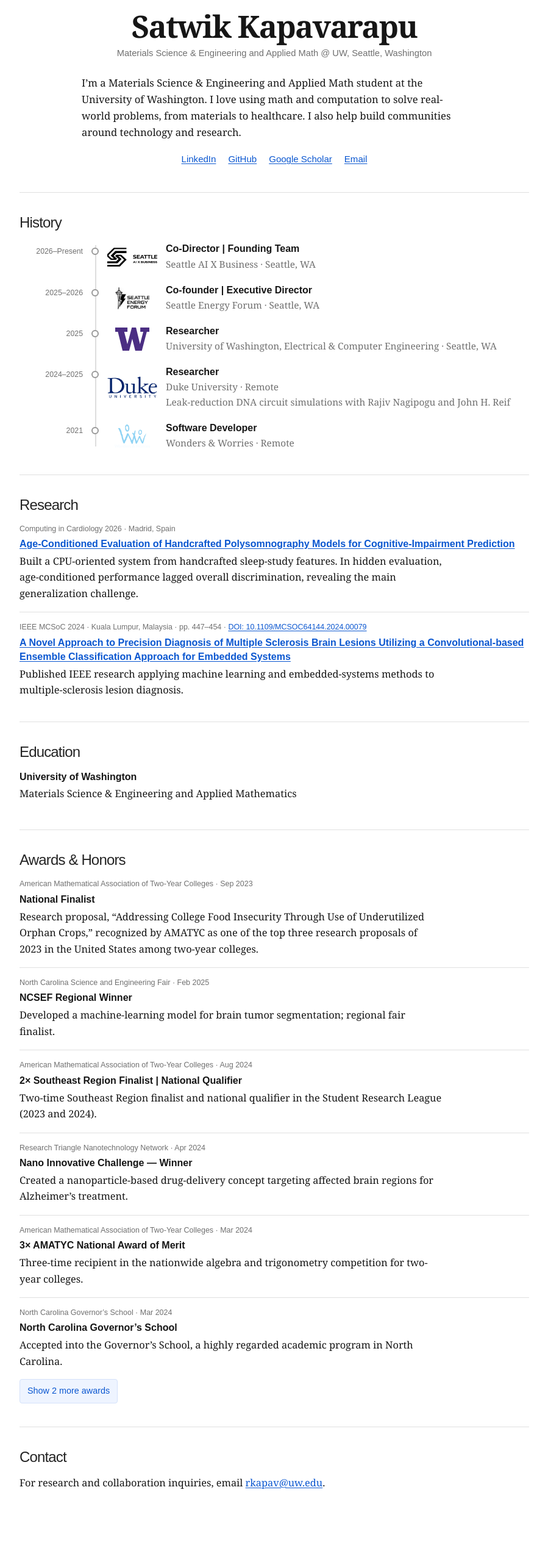
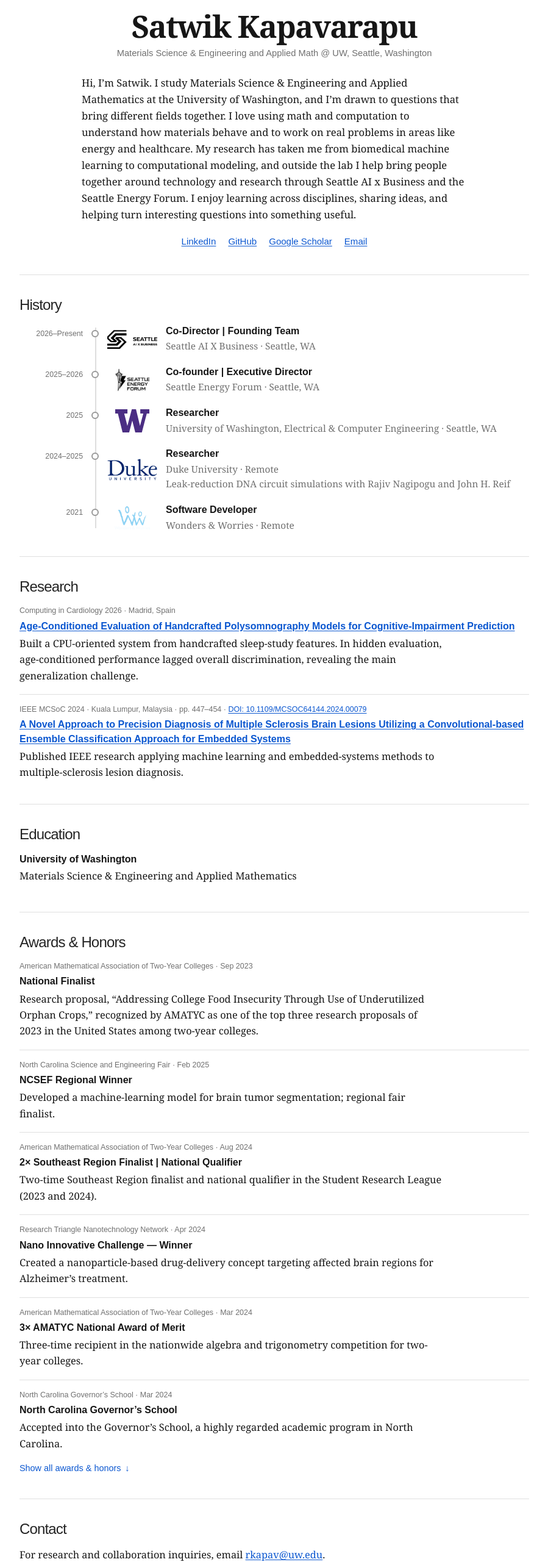
Before and after one commit to satwikkapavarapu/satwikkapavarapu.github.io, a plain HTML site: page index.html in a window 1280 px wide. Shown: the part 185-2746 px from the top of the page at 61% size, without its empty margins (190-1089 px from the left). Before the commit the page ends 2701 px from the top, so only its background shows below. Drawn offline with Linux system fonts and the light colour scheme.

Commit message:
Personalize bio and simplify awards disclosure

```diff
--- a/index.html
+++ b/index.html
@@ -5,7 +5,7 @@
     <meta name="viewport" content="width=device-width, initial-scale=1.0" />
     <meta name="description" content="Satwik Kapavarapu's portfolio" />
     <title>Satwik Kapavarapu</title>
-    <link rel="stylesheet" href="styles.css?v=e92891d" />
+    <link rel="stylesheet" href="styles.css?v=personal-bio-awards" />
   </head>
   <body>
     <main class="page">
@@ -16,9 +16,14 @@
           <p class="location">Materials Science &amp; Engineering and Applied Math @ UW, Seattle, Washington</p>
         </div>
         <p class="profile-bio">
-          I’m a Materials Science &amp; Engineering and Applied Math student at the University of
-          Washington. I love using math and computation to solve real-world problems, from materials
-          to healthcare. I also help build communities around technology and research.
+          Hi, I’m Satwik. I study Materials Science &amp; Engineering and Applied Mathematics at the
+          University of Washington, and I’m drawn to questions that bring different fields together.
+          I love using math and computation to understand how materials behave and to work on real
+          problems in areas like energy and healthcare. My research has taken me from biomedical
+          machine learning to computational modeling, and outside the lab I help bring people
+          together around technology and research through Seattle AI x Business and the Seattle
+          Energy Forum. I enjoy learning across disciplines, sharing ideas, and helping turn
+          interesting questions into something useful.
         </p>
         <nav class="profile-links" aria-label="Profiles and contact">
           <a href="https://www.linkedin.com/in/satwikkapavarapu/" target="_blank" rel="noreferrer">LinkedIn</a>
@@ -172,7 +177,7 @@
 
         </div>
         <details class="more-awards">
-          <summary>Show 2 more awards</summary>
+          <summary>Show all awards &amp; honors <span class="award-arrow" aria-hidden="true">↓</span></summary>
           <div class="project-list award-list">
             <article>
               <strong>NCMATYC Calculus Tournament — 2nd Place</strong>
--- a/styles.css
+++ b/styles.css
@@ -269,18 +269,28 @@ a:hover {
 }
 
 .more-awards summary {
-  display: inline-block;
-  padding: 7px 12px;
-  color: #0b57d0;
-  background: #eef4ff;
-  border: 1px solid #d5e2fa;
-  border-radius: 4px;
+  display: inline;
+  color: var(--link);
   cursor: pointer;
-  list-style-position: inside;
+  list-style: none;
 }
 
 .more-awards summary:hover {
-  background: #e3edff;
+  text-decoration: underline;
+  text-underline-offset: 0.14em;
+}
+
+.more-awards summary::-webkit-details-marker {
+  display: none;
+}
+
+.more-awards summary:focus-visible {
+  outline: 2px solid rgba(11, 87, 208, 0.4);
+  outline-offset: 3px;
+}
+
+.award-arrow {
+  margin-left: 0.2em;
 }
 
 .more-awards[open] .project-list {
```
